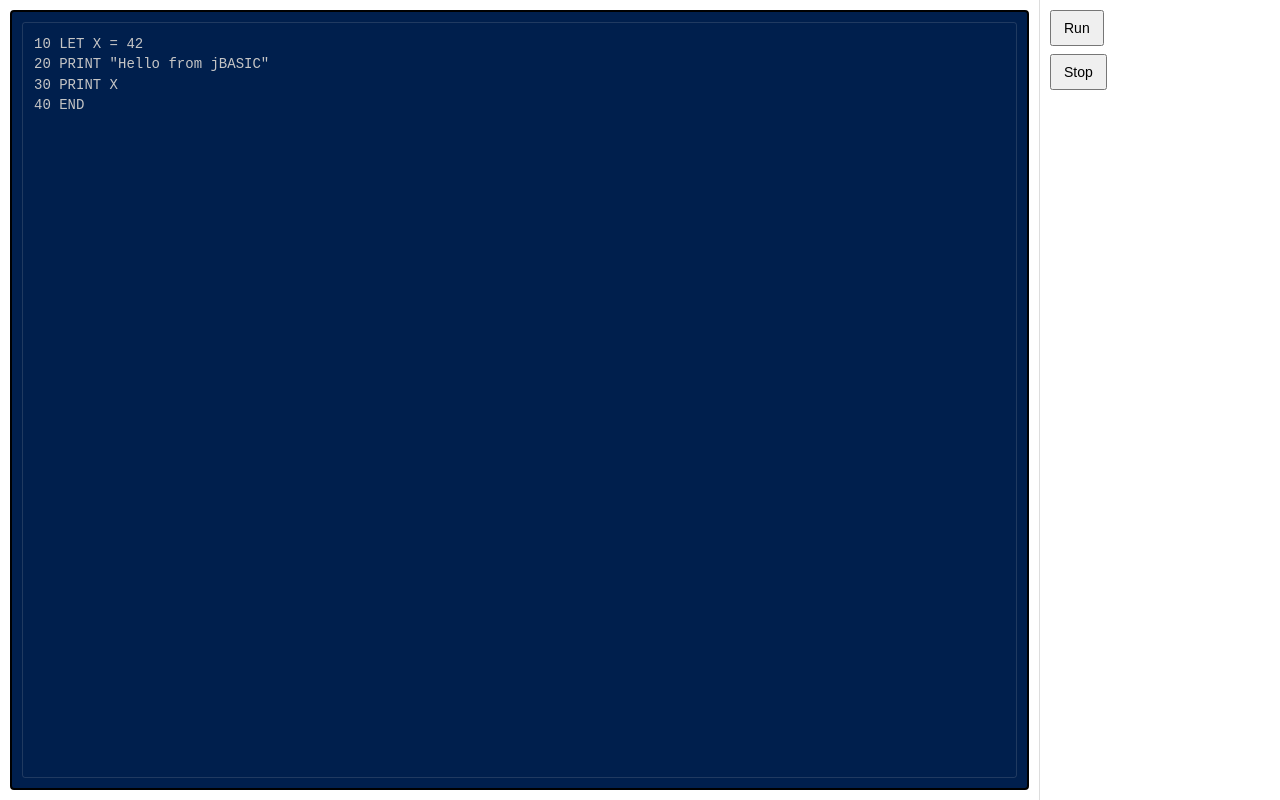
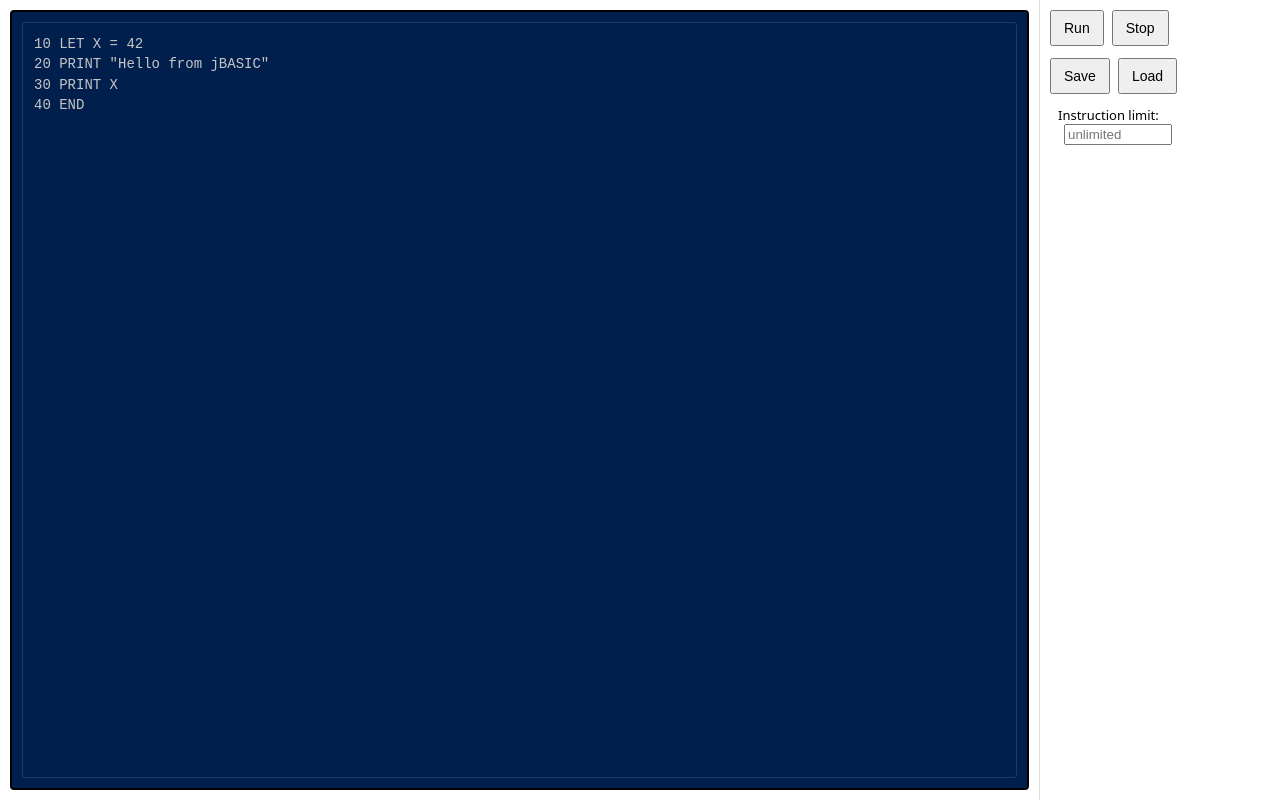
Before and after one commit to dLars99/jbasic, a React (Vite) app: page / in a window 1280 px wide. Built offline with nearby package versions, Linux system fonts and the light colour scheme.

Commit message:
complete initial mvp plan

```diff
--- a/public/runtime.html
+++ b/public/runtime.html
@@ -105,6 +105,7 @@
               const v = await requestInput(promptName);
               return v;
             },
+            message.instructionLimit ?? null,
           );
           window._jbasic_runner = runner;
           runner.start();
--- a/src/App.tsx
+++ b/src/App.tsx
@@ -7,6 +7,8 @@
   const [code, setCode] = useState<string>(() => {
     return localStorage.getItem("jbasic:code") || defaultProgram;
   });
+  const [instructionLimit, setInstructionLimit] = useState<number | null>(null);
+  const fileInputRef = useRef<HTMLInputElement | null>(null);
   const runtimeWindowRef = useRef<Window | null>(null);
 
   useEffect(() => {
@@ -38,7 +40,10 @@
         event.data &&
         event.data.type === "ready"
       ) {
-        runtimeWindow!.postMessage({ type: "run", code }, "*");
+        runtimeWindow!.postMessage(
+          { type: "run", code, instructionLimit },
+          "*",
+        );
         window.removeEventListener("message", onReady as EventListener);
       }
     };
@@ -54,6 +59,33 @@
     }
   };
 
+  const handleSave = () => {
+    const blob = new Blob([code], { type: "text/plain;charset=utf-8" });
+    const url = URL.createObjectURL(blob);
+    const a = document.createElement("a");
+    a.href = url;
+    a.download = "program.bas";
+    a.click();
+    URL.revokeObjectURL(url);
+  };
+
+  const handleLoadClick = () => {
+    if (!fileInputRef.current) {
+      const input = document.createElement("input");
+      input.type = "file";
+      input.accept = ".bas,.txt";
+      input.addEventListener("change", async (ev) => {
+        const fi = (ev.target as HTMLInputElement).files;
+        if (!fi || fi.length === 0) return;
+        const file = fi[0];
+        const text = await file.text();
+        setCode(text);
+      });
+      fileInputRef.current = input;
+    }
+    fileInputRef.current.click();
+  };
+
   function sendInputResponse(value: string) {
     const targetWindow = runtimeWindowRef.current;
     if (targetWindow && !targetWindow.closed)
@@ -66,7 +98,14 @@
         <Editor value={code} onChange={setCode} />
       </div>
       <div className="controls-pane">
-        <Controls onRun={handleRun} onStop={handleStop} />
+        <Controls
+          onRun={handleRun}
+          onStop={handleStop}
+          onSave={handleSave}
+          onLoadClick={handleLoadClick}
+          instructionLimit={instructionLimit}
+          setInstructionLimit={setInstructionLimit}
+        />
       </div>
     </div>
   );
--- a/src/components/Controls.tsx
+++ b/src/components/Controls.tsx
@@ -3,13 +3,46 @@
 type Props = {
   onRun: () => void;
   onStop: () => void;
+  onSave: () => void;
+  onLoadClick: () => void;
+  instructionLimit: number | null;
+  setInstructionLimit: (n: number | null) => void;
 };
 
-export default function Controls({ onRun, onStop }: Props): JSX.Element {
+export default function Controls({
+  onRun,
+  onStop,
+  onSave,
+  onLoadClick,
+  instructionLimit,
+  setInstructionLimit,
+}: Props): JSX.Element {
   return (
     <div className="controls">
-      <button onClick={onRun}>Run</button>
-      <button onClick={onStop}>Stop</button>
+      <div className="button-group">
+        <button onClick={onRun}>Run</button>
+        <button onClick={onStop}>Stop</button>
+      </div>
+
+      <div className="button-group">
+        <button onClick={onSave}>Save</button>
+        <button onClick={onLoadClick}>Load</button>
+      </div>
+
+      <label>
+        Instruction limit:
+        <input
+          type="number"
+          value={instructionLimit == null ? "" : instructionLimit}
+          onChange={(e) => {
+            const v = e.target.value;
+            const num = v === "" ? null : Number(v);
+            setInstructionLimit(num);
+          }}
+          placeholder="unlimited"
+          style={{ width: 100, marginLeft: 6 }}
+        />
+      </label>
     </div>
   );
 }
--- a/src/components/Editor.tsx
+++ b/src/components/Editor.tsx
@@ -2,7 +2,7 @@
 
 type Props = {
   value: string;
-  onChange: (v: string) => void;
+  onChange: (value: string) => void;
 };
 
 export default function Editor({ value, onChange }: Props): JSX.Element {
--- a/src/styles.css
+++ b/src/styles.css
@@ -48,6 +48,28 @@
   padding: 8px 12px;
   font-size: 14px;
 }
+/* Grouped controls layout */
+.controls {
+  display: flex;
+  align-items: center;
+  gap: 12px;
+  flex-wrap: wrap;
+}
+
+.controls .button-group {
+  display: inline-flex;
+  gap: 8px;
+}
+
+.controls button {
+  display: inline-block;
+  margin-bottom: 0;
+}
+
+.controls label {
+  margin-left: 8px;
+  font-size: 13px;
+}
 .editor::selection {
   background: rgba(255, 255, 255, 0.12);
 }
```
Also changed, not shown: src/interpreter/basic.ts (+25 -14 lines), 2 other files (tests, documents, lock files or other folders).
